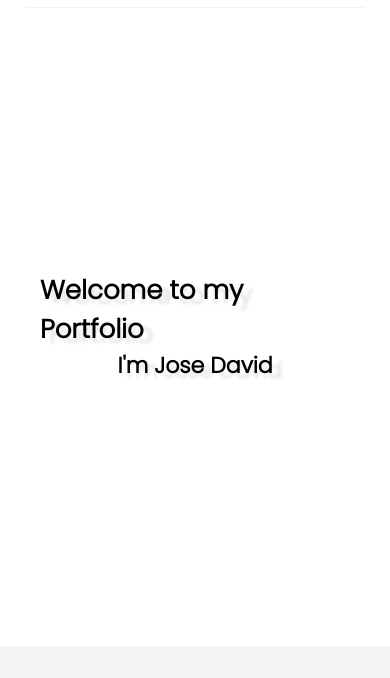
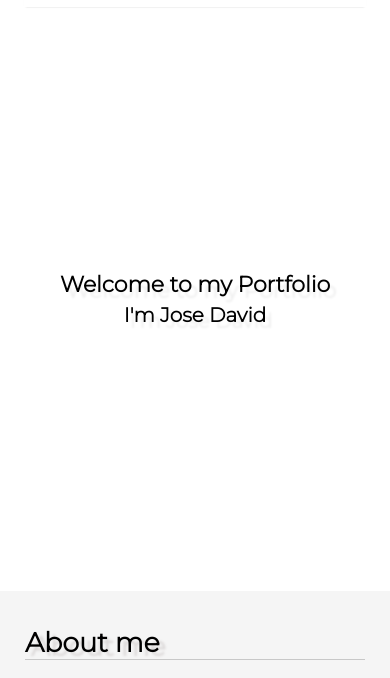
Before and after one commit to Lujan2408/portfolio.github.io, a plain HTML site: page index.html in a window 390 px wide. Shown: the part 103-781 px from the top of the page. Drawn offline with Linux system fonts and the light colour scheme.

Commit message:
Correción al titulo del responsive y limpieza de codigo

```diff
--- a/main.css
+++ b/main.css
@@ -2,6 +2,9 @@
 /* font-family: 'Roboto Mono', monospace; */
 @import url('https://fonts.googleapis.com/css2?family=Poppins:wght@300&display=swap');
 /* font-family: 'Poppins', sans-serif; */
+
+@import url('https://fonts.googleapis.com/css2?family=Montserrat:wght@300&display=swap');
+/* font-family: 'Montserrat', sans-serif; */
 
 *{
     box-sizing: border-box;
@@ -59,19 +62,17 @@
     flex-direction: column;
     align-items: center;
     margin: 293px;
+    font-family: 'Montserrat', sans-serif;
+    text-shadow: 6px 6px 2.5px rgb(239, 239, 239);
 }
 
 .welcome-title{
-    font-family: 'Poppins', sans-serif;
     padding-bottom: 5px;
     font-size: 45px;
-    text-shadow: 9px 5px 3.5px rgb(227, 227, 227);
 }
 
 .jose-david{
-    font-family: 'Poppins', sans-serif;
     font-size: 35px;
-    text-shadow: 9px 5px 3.5px rgb(227, 227, 227);
 }
 
 /* information section */
@@ -89,9 +90,9 @@
 }
 
 .information-section h2{
-    font-family: 'Poppins', sans-serif;
+    font-family: 'Montserrat', sans-serif;
     font-size: 27px;
-    text-shadow: 9px 5px 3.5px rgb(220, 220, 227);
+    text-shadow: 6px 4px 2.5px rgb(220, 217, 217);
 }
 
 .information-section h2::after{
@@ -127,7 +128,6 @@
 
 .projects-section{
     font-family: 'Poppins', sans-serif;
-    /* background-color: palegreen; */
     padding: 90px 180px;
     display: flex;
     flex-direction: row-reverse;
@@ -136,9 +136,9 @@
 }
 
 .projects-section h2{
-    font-family: 'Poppins', sans-serif;
+    font-family: 'Montserrat', sans-serif;
     font-size: 27px;
-    text-shadow: 9px 5px 3.5px rgb(220, 220, 227);
+    text-shadow: 6px 4px 2.5px rgb(239, 239, 239);
 }
 
 .projects-section h2::after{
@@ -180,13 +180,14 @@
 .contact-section h2{
     padding-bottom: 40px;
     text-align: center;
+    font-family: 'Montserrat', sans-serif;
 }
 
 .contact-section a{
     font-size: 27px;
     text-decoration: none;
     color: black;
-    text-shadow: 9px 5px 3.5px rgb(220, 220, 227);
+    text-shadow: 6px 4px 2.5px rgb(239, 239, 239);
 }
 
 .contact-section a:hover{
@@ -267,7 +268,6 @@
 
     .welcome-title {
         font-size: 30px;
-        padding: 0px 40px 0px 40px;
     }
 
     .jose-david {
@@ -354,12 +354,12 @@
     }
 
     .welcome-title {
-        font-size: 26px;
-        padding: 0px 40px 0px 40px;
+        font-size: 22px;
+        display: flex;
     }
 
     .jose-david {
-        font-size: 22px;
+        font-size: 20px;
         padding: 0px;
     }
 
```
